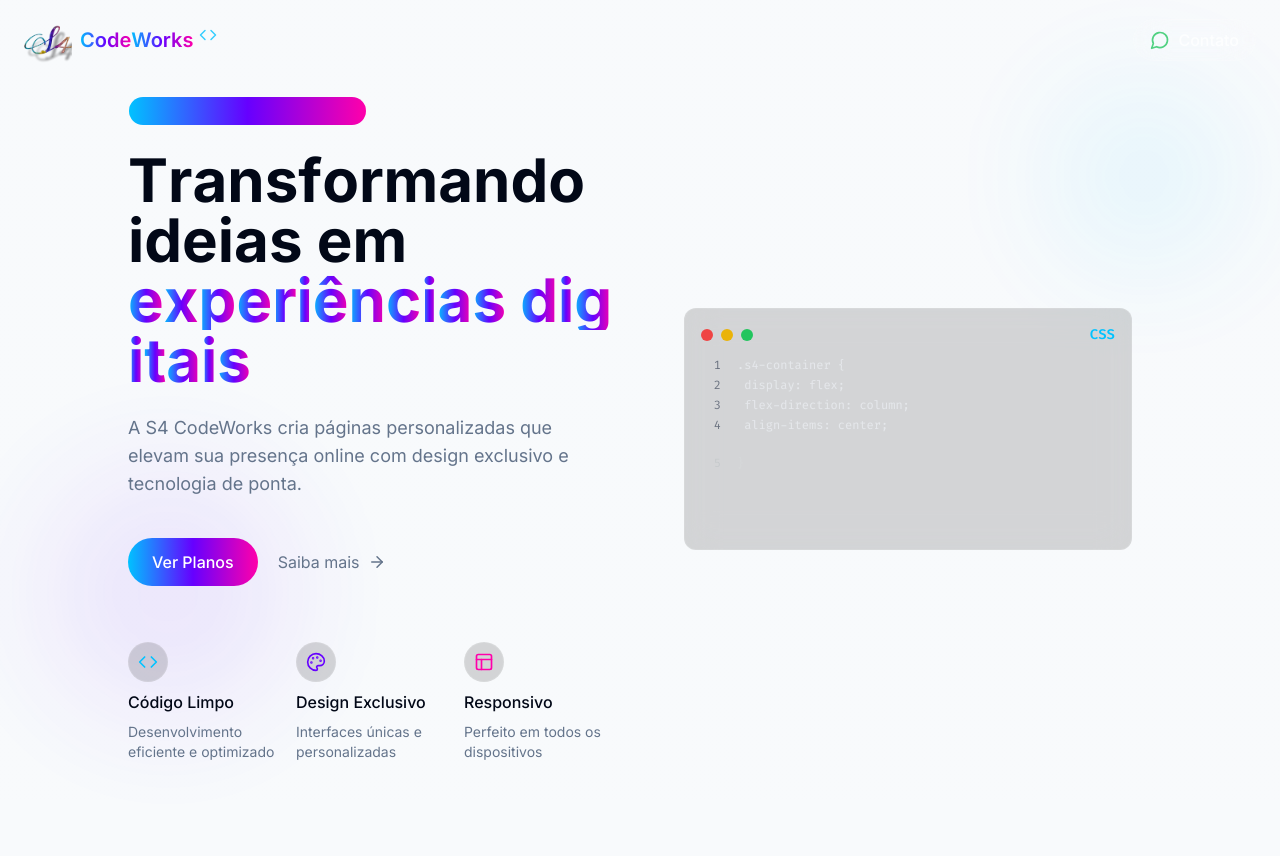
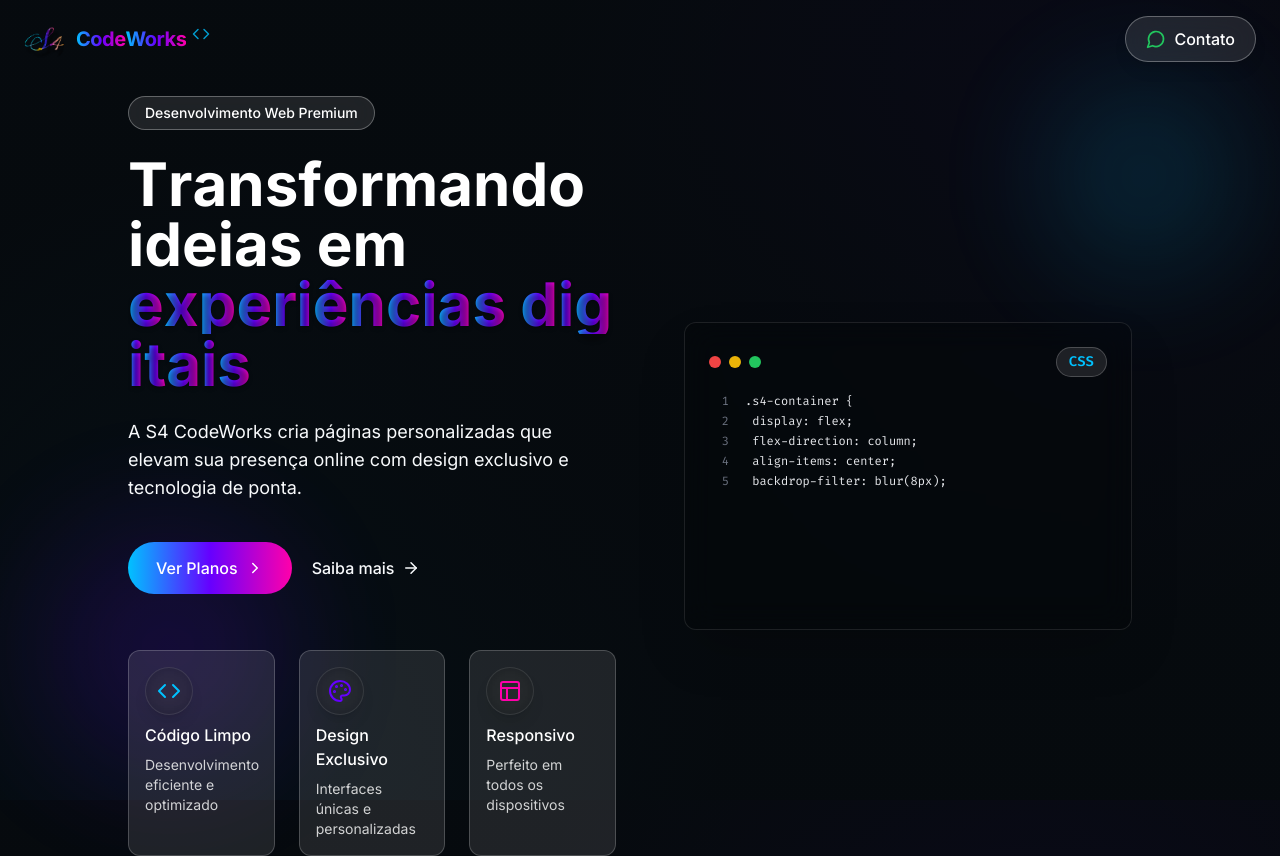
Before and after one commit to S4CodeWorks/s4-page-creator, a React (Vite) app: page / in a window 1280 px wide. Before the commit the page ends 800 px from the top, so only its background shows below. Built offline with nearby package versions, Linux system fonts and the light colour scheme.

Commit message:
Refactor: Improve design and visual elements
Improve the design, visual elements, and animations of the page for a more modern and minimalist look.

```diff
--- a/src/components/AnimatedText.tsx
+++ b/src/components/AnimatedText.tsx
@@ -23,8 +23,8 @@ const AnimatedText: React.FC<AnimatedTextProps> = ({
         <span
           key={index}
           className={cn(
-            "inline-block animate-slide-up opacity-0",
-            textGradient && "s4-gradient-text"
+            "inline-block animate-slide-up opacity-0 text-shadow",
+            textGradient ? "s4-gradient-text" : "text-white"
           )}
           style={{
             animationDelay: `${delay + index * 0.05}s`,
--- a/src/components/CodeAnimation.tsx
+++ b/src/components/CodeAnimation.tsx
@@ -10,11 +10,11 @@ type CodeSnippet = {
 const codeSnippets: CodeSnippet[] = [
   {
     language: 'HTML',
-    code: '<div class="s4-container">\n  <h1>S4 CodeWorks</h1>\n  <p>Criando experiências digitais</p>\n</div>'
+    code: '<div class="s4-container">\n  <h1>S4 CodeWorks</h1>\n  <p>Criando experiências digitais</p>\n  <button class="s4-button">Ver Planos</button>\n</div>'
   },
   {
     language: 'CSS',
-    code: '.s4-container {\n  display: flex;\n  flex-direction: column;\n  align-items: center;\n}\n\nh1 {\n  color: var(--primary);\n}'
+    code: '.s4-container {\n  display: flex;\n  flex-direction: column;\n  align-items: center;\n  backdrop-filter: blur(8px);\n}\n\n.s4-button {\n  background: linear-gradient(to right, #00C2FF, #6600FF);\n}'
   },
   {
     language: 'JavaScript',
@@ -22,7 +22,7 @@ const codeSnippets: CodeSnippet[] = [
   },
   {
     language: 'React',
-    code: 'function Button({ children }) {\n  return (\n    <button className="s4-button">\n      {children}\n    </button>\n  );\n}'
+    code: 'function Button({ children }) {\n  return (\n    <button className="s4-button">\n      {children}\n      <span className="s4-button-shine" />\n    </button>\n  );\n}'
   }
 ];
 
@@ -65,14 +65,18 @@ const CodeAnimation: React.FC<CodeAnimationProps> = ({ className }) => {
   }, [currentSnippetIndex]);
 
   return (
-    <div className={cn("font-code rounded-lg overflow-hidden glass-dark p-4 w-full max-w-md", className)}>
-      <div className="flex items-center justify-between mb-2">
+    <div className={cn(
+      "font-code rounded-xl overflow-hidden glass-dark p-6 w-full max-w-md border border-white/10",
+      "shadow-[0_0_15px_rgba(0,194,255,0.15)] hover:shadow-[0_0_25px_rgba(0,194,255,0.25)] transition-all duration-500",
+      className
+    )}>
+      <div className="flex items-center justify-between mb-4">
         <div className="flex space-x-2">
           <div className="w-3 h-3 rounded-full bg-red-500"></div>
           <div className="w-3 h-3 rounded-full bg-yellow-500"></div>
           <div className="w-3 h-3 rounded-full bg-green-500"></div>
         </div>
-        <div className={cn("text-sm font-semibold", languageClass)}>
+        <div className={cn("text-sm font-semibold px-3 py-1 rounded-full glass", languageClass)}>
           {codeSnippets[currentSnippetIndex].language}
         </div>
       </div>
--- a/src/components/Header.tsx
+++ b/src/components/Header.tsx
@@ -24,19 +24,22 @@ const Header: React.FC = () => {
       className={cn(
         "fixed top-0 left-0 right-0 z-50 py-4 px-6 transition-all duration-300",
         "flex items-center justify-between",
-        scrolled ? "glass backdrop-blur-md" : "bg-transparent"
+        scrolled ? "glass backdrop-blur-md shadow-md" : "bg-transparent"
       )}
     >
-      <div className="flex items-center space-x-2">
-        <img
-          src="/lovable-uploads/82b6e8df-d54f-4730-8449-ce8a0627905f.png"
-          alt="S4 Logo"
-          className="w-12 h-auto"
-        />
+      <div className="flex items-center space-x-3 group">
+        <div className="relative overflow-hidden rounded-xl">
+          <img
+            src="/lovable-uploads/82b6e8df-d54f-4730-8449-ce8a0627905f.png"
+            alt="S4 Logo"
+            className="w-10 h-auto transition-transform duration-500 group-hover:scale-110"
+          />
+          <div className="absolute inset-0 bg-gradient-to-r from-s4-blue/30 via-s4-purple/30 to-s4-pink/30 opacity-0 group-hover:opacity-100 transition-opacity duration-300"></div>
+        </div>
         <div className="flex items-center">
-          <span className="text-xl font-semibold s4-gradient-text">Code</span>
+          <span className="text-xl font-bold s4-gradient-text tracking-tight">Code</span>
           <div className="relative flex items-center">
-            <span className="text-xl font-semibold s4-gradient-text">Works</span>
+            <span className="text-xl font-bold s4-gradient-text tracking-tight">Works</span>
             <Code
               size={18}
               className="absolute -right-6 top-0 text-s4-blue animate-pulse-soft"
--- a/src/components/Hero.tsx
+++ b/src/components/Hero.tsx
@@ -19,13 +19,13 @@ const Hero: React.FC = () => {
       <div className="absolute inset-0 bg-gradient-radial from-background to-background/70 z-0"></div>
 
       {/* Decorative elements */}
-      <div className="absolute top-20 right-10 w-48 h-48 rounded-full bg-s4-blue/10 blur-3xl animate-pulse-soft"></div>
-      <div className="absolute bottom-20 left-10 w-64 h-64 rounded-full bg-s4-purple/10 blur-3xl animate-pulse-soft" style={{ animationDelay: '1s' }}></div>
+      <div className="absolute top-20 right-10 w-48 h-48 rounded-full bg-s4-blue/20 blur-3xl animate-pulse-soft"></div>
+      <div className="absolute bottom-20 left-10 w-64 h-64 rounded-full bg-s4-purple/20 blur-3xl animate-pulse-soft" style={{ animationDelay: '1s' }}></div>
 
       <div className="container mx-auto relative z-10">
         <div className="flex flex-col lg:flex-row items-center justify-between gap-12">
           <div className="lg:w-1/2 space-y-6 text-center lg:text-left">
-            <div className="inline-block glass rounded-full px-3 py-1 text-sm font-medium s4-gradient-text s4-gradient-border animate-fade-in opacity-0" style={{ animationDelay: '0.2s', animationFillMode: 'forwards' }}>
+            <div className="inline-block glass rounded-full px-4 py-1.5 text-sm font-medium text-white border border-white/30 animate-fade-in opacity-0" style={{ animationDelay: '0.2s', animationFillMode: 'forwards' }}>
               Desenvolvimento Web Premium
             </div>
 
@@ -48,42 +48,42 @@ const Hero: React.FC = () => {
               />
             </h1>
 
-            <p className="text-lg text-muted-foreground max-w-lg mx-auto lg:mx-0 animate-fade-in opacity-0" style={{ animationDelay: '1.5s', animationFillMode: 'forwards' }}>
+            <p className="text-lg text-foreground max-w-lg mx-auto lg:mx-0 animate-fade-in opacity-0" style={{ animationDelay: '1.5s', animationFillMode: 'forwards' }}>
               A S4 CodeWorks cria páginas personalizadas que elevam sua presença online com design exclusivo e tecnologia de ponta.
             </p>
 
             <div className="flex flex-col sm:flex-row items-center justify-center lg:justify-start gap-4 pt-4 animate-fade-in opacity-0" style={{ animationDelay: '1.8s', animationFillMode: 'forwards' }}>
               <PlansButton />
 
-              <button className="group flex items-center gap-2 py-3 px-1 text-muted-foreground hover:text-foreground transition-colors">
+              <button className="group flex items-center gap-2 py-3 px-1 font-medium text-foreground hover:text-s4-blue transition-colors">
                 <span>Saiba mais</span>
                 <ArrowRight size={18} className="transform group-hover:translate-x-1 transition-transform" />
               </button>
             </div>
 
-            <div className="pt-8 grid grid-cols-1 sm:grid-cols-3 gap-4 animate-fade-in opacity-0" style={{ animationDelay: '2s', animationFillMode: 'forwards' }}>
-              <div className="flex flex-col items-center sm:items-start gap-2">
-                <div className="w-10 h-10 rounded-full glass-dark flex items-center justify-center">
-                  <Code size={20} className="text-s4-blue" />
+            <div className="pt-8 grid grid-cols-1 sm:grid-cols-3 gap-6 animate-fade-in opacity-0" style={{ animationDelay: '2s', animationFillMode: 'forwards' }}>
+              <div className="flex flex-col items-center sm:items-start gap-2 p-4 glass rounded-lg hover:scale-105 transition-all duration-300">
+                <div className="w-12 h-12 rounded-full glass-dark flex items-center justify-center shadow-lg">
+                  <Code size={24} className="text-s4-blue" />
                 </div>
-                <h3 className="font-medium">Código Limpo</h3>
-                <p className="text-sm text-muted-foreground">Desenvolvimento eficiente e optimizado</p>
+                <h3 className="font-medium text-white">Código Limpo</h3>
+                <p className="text-sm text-white/80">Desenvolvimento eficiente e optimizado</p>
               </div>
 
-              <div className="flex flex-col items-center sm:items-start gap-2">
-                <div className="w-10 h-10 rounded-full glass-dark flex items-center justify-center">
-                  <Palette size={20} className="text-s4-purple" />
+              <div className="flex flex-col items-center sm:items-start gap-2 p-4 glass rounded-lg hover:scale-105 transition-all duration-300">
+                <div className="w-12 h-12 rounded-full glass-dark flex items-center justify-center shadow-lg">
+                  <Palette size={24} className="text-s4-purple" />
                 </div>
-                <h3 className="font-medium">Design Exclusivo</h3>
-                <p className="text-sm text-muted-foreground">Interfaces únicas e personalizadas</p>
+                <h3 className="font-medium text-white">Design Exclusivo</h3>
+                <p className="text-sm text-white/80">Interfaces únicas e personalizadas</p>
               </div>
 
-              <div className="flex flex-col items-center sm:items-start gap-2">
-                <div className="w-10 h-10 rounded-full glass-dark flex items-center justify-center">
-                  <Layout size={20} className="text-s4-pink" />
+              <div className="flex flex-col items-center sm:items-start gap-2 p-4 glass rounded-lg hover:scale-105 transition-all duration-300">
+                <div className="w-12 h-12 rounded-full glass-dark flex items-center justify-center shadow-lg">
+                  <Layout size={24} className="text-s4-pink" />
                 </div>
-                <h3 className="font-medium">Responsivo</h3>
-                <p className="text-sm text-muted-foreground">Perfeito em todos os dispositivos</p>
+                <h3 className="font-medium text-white">Responsivo</h3>
+                <p className="text-sm text-white/80">Perfeito em todos os dispositivos</p>
               </div>
             </div>
           </div>
@@ -92,7 +92,7 @@ const Hero: React.FC = () => {
             "lg:w-1/2 flex justify-center items-center",
             loaded ? "animate-scale-in" : "opacity-0"
           )}>
-            <CodeAnimation className="w-full max-w-md" />
+            <CodeAnimation className="w-full max-w-md shadow-2xl" />
           </div>
         </div>
       </div>
--- a/src/components/PlansButton.tsx
+++ b/src/components/PlansButton.tsx
@@ -1,6 +1,7 @@
 
 import React from 'react';
 import { cn } from "@/lib/utils";
+import { ChevronRight } from "lucide-react";
 
 interface PlansButtonProps {
   className?: string;
@@ -10,14 +11,15 @@ const PlansButton: React.FC<PlansButtonProps> = ({ className }) => {
   return (
     <button
       className={cn(
-        "relative group overflow-hidden rounded-full py-3 px-6",
+        "relative group overflow-hidden rounded-full py-3.5 px-7",
         "bg-gradient-to-r from-s4-blue via-s4-purple to-s4-pink",
-        "hover:shadow-lg transition-all duration-300 transform hover:scale-105",
-        "font-medium text-white",
+        "hover:shadow-lg hover:shadow-s4-purple/20 transition-all duration-300 transform hover:scale-105",
+        "font-medium text-white flex items-center gap-2",
         className
       )}
     >
       <span className="relative z-10">Ver Planos</span>
+      <ChevronRight size={18} className="relative z-10 transition-transform duration-300 group-hover:translate-x-1" />
       <span className="absolute inset-0 w-full h-full bg-gradient-to-r from-s4-purple via-s4-pink to-s4-blue opacity-0 group-hover:opacity-100 transition-opacity duration-500"></span>
     </button>
   );
--- a/src/components/WhatsappButton.tsx
+++ b/src/components/WhatsappButton.tsx
@@ -18,9 +18,9 @@ const WhatsappButton: React.FC<WhatsappButtonProps> = ({ phoneNumber, className
       target="_blank"
       rel="noopener noreferrer"
       className={cn(
-        "flex items-center gap-2 py-2 px-4 rounded-full glass hover:scale-105 transition-all duration-300",
-        "border border-white/20 text-white font-medium",
-        "animate-pulse-soft hover:animate-none",
+        "flex items-center gap-2 py-2.5 px-5 rounded-full glass hover:scale-105 transition-all duration-300",
+        "border border-white/30 text-white font-medium shadow-lg",
+        "hover:shadow-s4-blue/20 hover:border-white/50",
         className
       )}
     >
--- a/src/index.css
+++ b/src/index.css
@@ -7,8 +7,8 @@
 
 @layer base {
   :root {
-    --background: 210 40% 98%;
-    --foreground: 222.2 84% 4.9%;
+    --background: 210 40% 4%; /* Darker background */
+    --foreground: 210 40% 98%;
 
     --card: 0 0% 100%;
     --card-foreground: 222.2 84% 4.9%;
@@ -23,7 +23,7 @@
     --secondary-foreground: 222.2 47.4% 11.2%;
 
     --muted: 210 40% 96.1%;
-    --muted-foreground: 215.4 16.3% 46.9%;
+    --muted-foreground: 215.4 16.3% 90%;
 
     --accent: 261 86% 50%;
     --accent-foreground: 210 40% 98%;
@@ -53,14 +53,17 @@
 
   body {
     @apply bg-background text-foreground font-sans overflow-x-hidden;
+    background-image: radial-gradient(circle at 80% 20%, rgba(102, 0, 255, 0.15) 0%, transparent 40%),
+                     radial-gradient(circle at 20% 80%, rgba(0, 194, 255, 0.15) 0%, transparent 40%);
+    background-attachment: fixed;
   }
 
   .glass {
-    @apply backdrop-blur-lg bg-white/15 border border-white/20;
+    @apply backdrop-blur-lg bg-white/10 border border-white/20;
   }
 
   .glass-dark {
-    @apply backdrop-blur-lg bg-black/15 border border-white/10;
+    @apply backdrop-blur-lg bg-black/20 border border-white/10;
   }
 
   .code-text {
@@ -72,11 +75,11 @@
   }
 
   .text-shadow-sm {
-    text-shadow: 0 1px 2px rgba(0,0,0,0.1);
+    text-shadow: 0 1px 2px rgba(0,0,0,0.3);
   }
 
   .text-shadow {
-    text-shadow: 0 2px 4px rgba(0,0,0,0.1);
+    text-shadow: 0 2px 4px rgba(0,0,0,0.3);
   }
 
   .s4-gradient-text {
```
